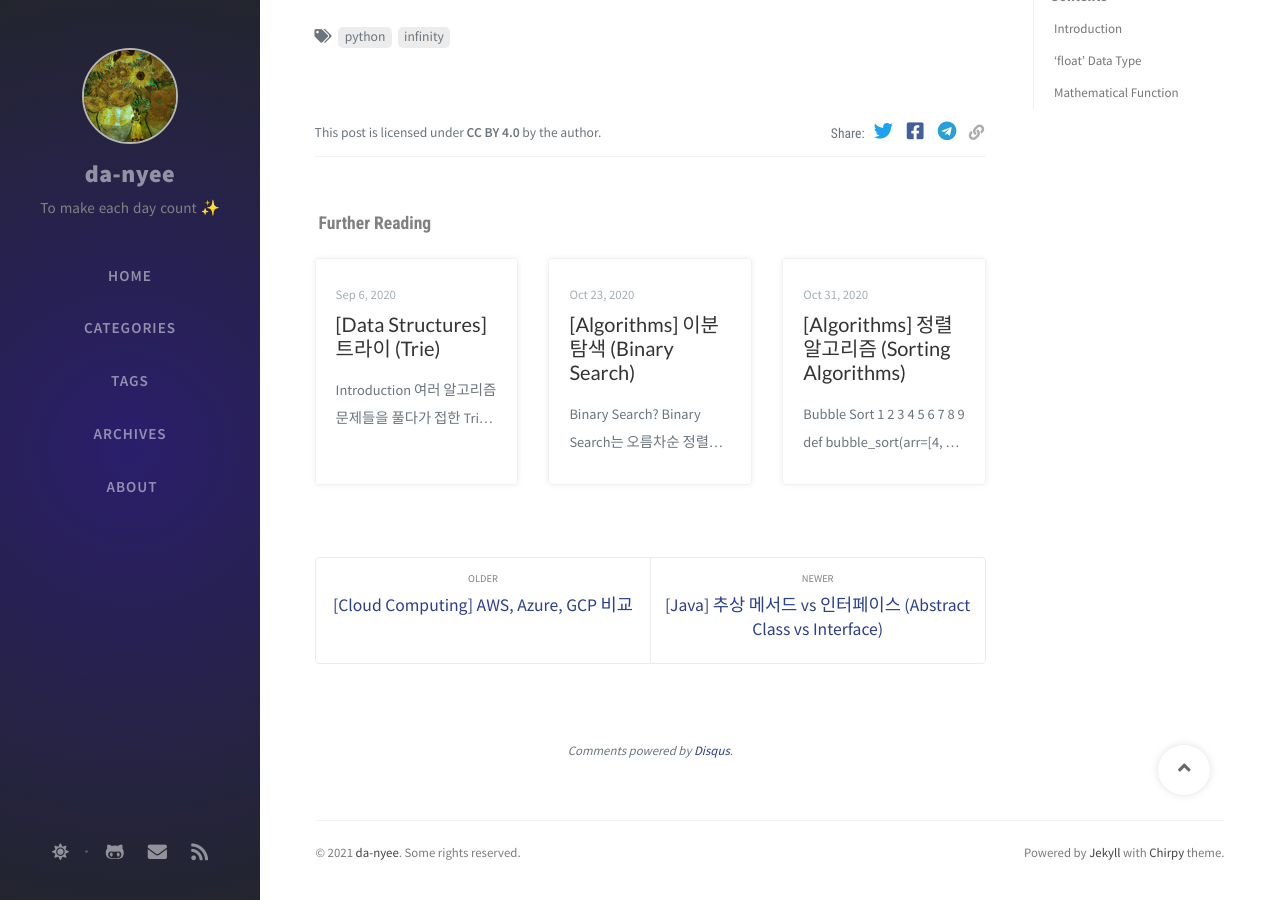
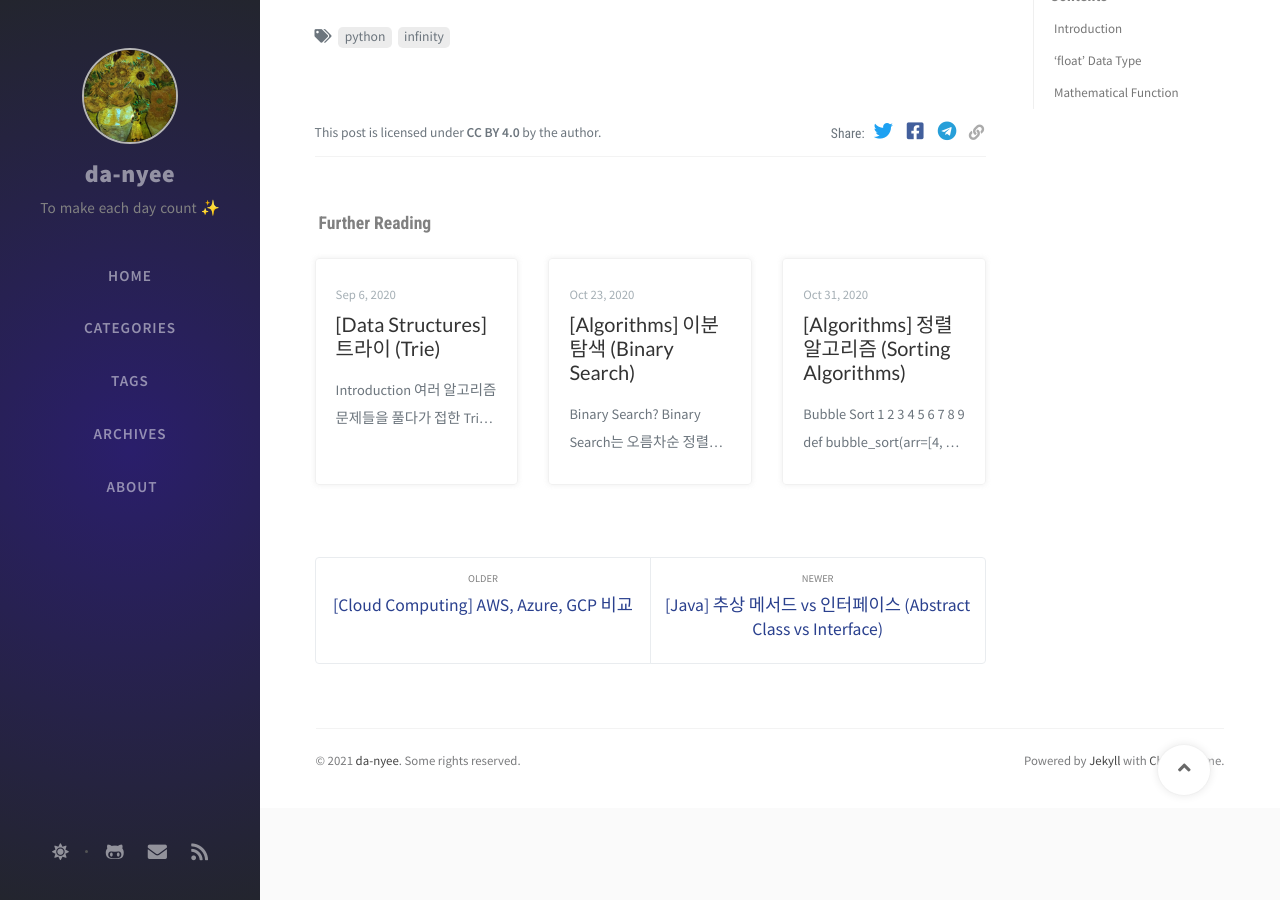
Before and after one commit to da-nyee/da-nyee.github.io, a Jekyll site: the page built from _posts/python/2020-09-20-python-infinity.md, in a window 1280 px wide and 900 px high, scrolled down 1277 px. Built offline with Jekyll 4.4.1, drawn with Linux system fonts in a browser that asks for light colours; nearby versions of some CDN libraries; comment, search, counter and statistics services are not loaded; part of the change alters nothing that is shown.

Commit message:
chore: Update comments

```diff
--- a/_config.yml
+++ b/_config.yml
@@ -63,7 +63,7 @@ google_analytics:
     cache: false  # pv data local cache, good for the users from GFW area.
 
 disqus:
-  comments: true  # boolean type, the global switch for posts comments.
+  comments: false  # boolean type, the global switch for posts comments.
   shortname: 'da-nyee'    # Fill with your Disqus shortname. › https://help.disqus.com/en/articles/1717111-what-s-a-shortname
 
 
--- a/_layouts/post.html
+++ b/_layouts/post.html
@@ -133,9 +133,17 @@ layout: default
 
     {% include post-nav.html %}
 
-    {% if site.disqus.comments and page.comments %}
+    <!-- {% if site.disqus.comments and page.comments %}
       {% include disqus.html %}
-    {% endif %}
+    {% endif %} -->
+
+    <script src="https://utteranc.es/client.js"
+        repo="da-nyee/da-nyee-comments"
+        issue-term="pathname"
+        theme="preferred-color-scheme"
+        crossorigin="anonymous"
+        async>
+    </script>
 
     </div> <!-- #post-extend-wrapper -->
 
```
